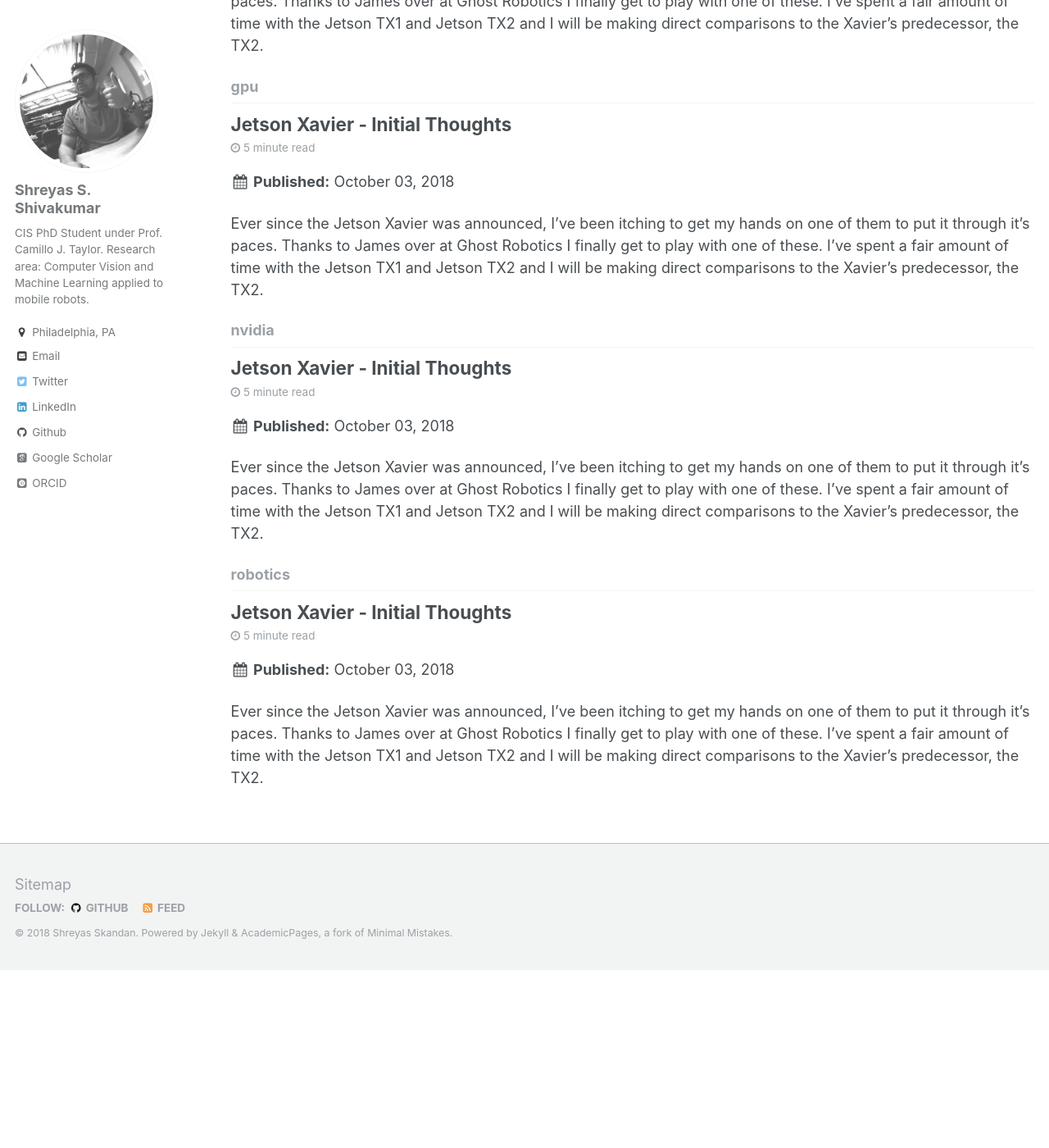
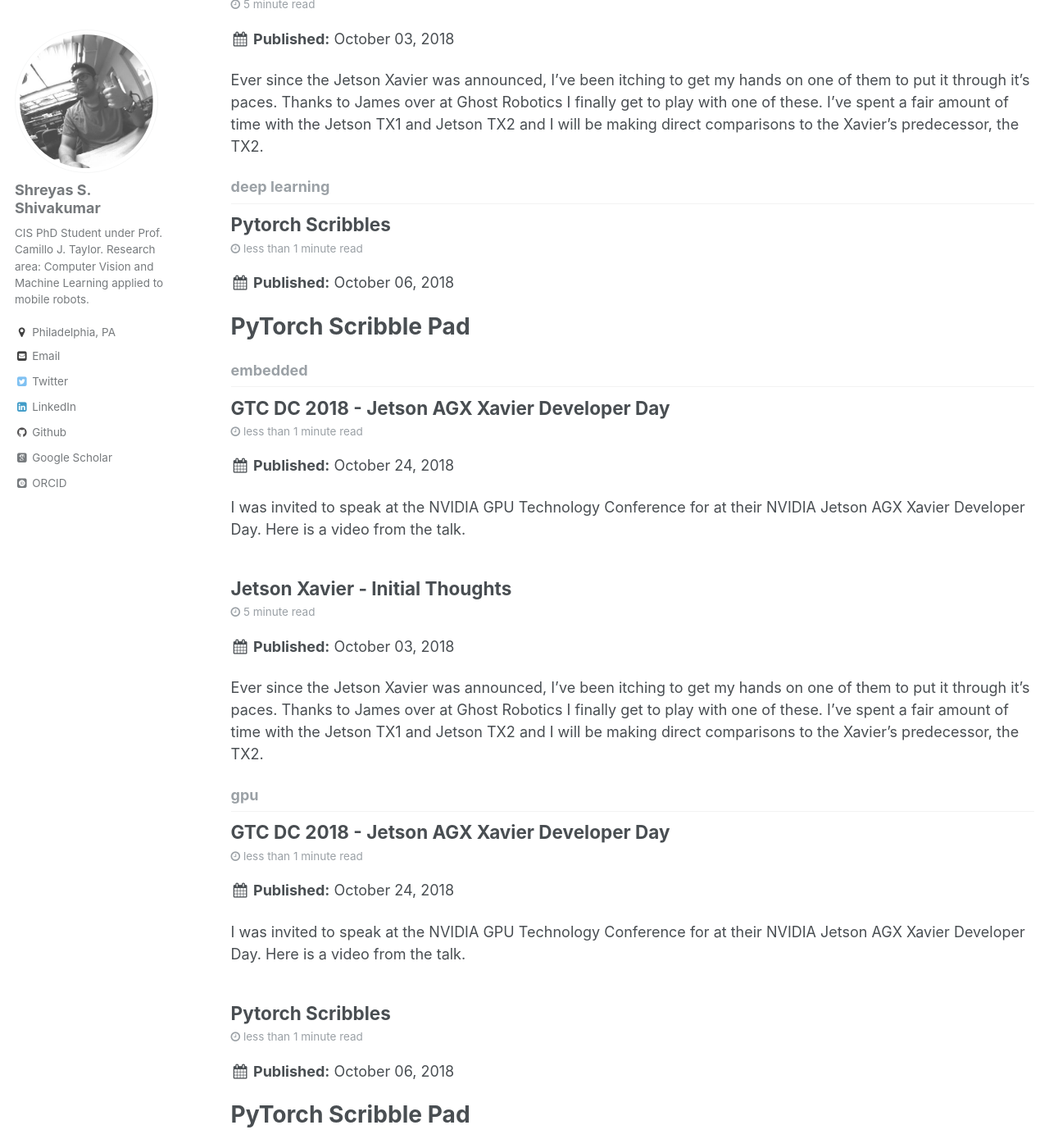
Before and after one commit to ShreyasSkandan/ShreyasSkandan.github.io, a Jekyll site: the page built from _pages/tag-archive.html, in a window 1280 px wide and 1400 px high, scrolled down 672 px. Shown: the whole window at 82% size. Built offline with Jekyll 4.4.1, drawn with Linux system fonts in a browser that asks for light colours; some web fonts are replaced; before the commit the page ends 1855 px from its top, so only the background shows below that; some of the changed text lies outside the part shown.

Commit message:
talk addition

````diff
--- /dev/null
+++ b/_posts/2018-10-24-gtcdc.md
@@ -0,0 +1,16 @@
+---
+title: 'GTC DC 2018 - Jetson AGX Xavier Developer Day'
+date: 2018-10-24
+permalink: /posts/gtcdc-talk/
+tags:
+  - embedded
+  - gpu
+  - robotics
+  - computer vision
+  - nvidia
+---
+
+I was invited to speak at the NVIDIA GPU Technology Conference for at their
+NVIDIA Jetson AGX Xavier Developer Day. Here is a video from the talk.
+
+[![GTCDC2018](https://img.youtube.com/vi/FLunb5Y-USI/0.jpg)](https://www.youtube.com/watch?v=FLunb5Y-USI)
--- /dev/null
+++ b/_posts/2018-10-6-pytorchtips.md
@@ -0,0 +1,32 @@
+---
+title: 'Pytorch Scribbles'
+date: 2018-10-6
+permalink: /posts/pytorch_notes/
+tags:
+  - gpu
+  - robotics
+  - computer vision
+  - deep learning
+  - pytorch
+---
+
+PyTorch Scribble Pad
+======
+
+This page is a collection of notes and tips for myself in getting familiar with
+the workings of PyTorch.
+
+__1. Transfering Weights__
+
+If you have a pretrained network A with some layers A:{x,y,z} and you have a new
+network architecture with some layers B:{w,x,y,z,a}, and you wish to transfer
+weights learned from network A for layers {x,y,z} to B, you can do it using the
+following:
+
+```
+pretrained_model_weights = torch.load('../path/model.pth')
+new_model_weights = model.state_dict()
+pretrained_model_weights = {k: v for k, v in pretrained_model_weights.items() if k in new_model_weights}
+new_model_weights.update(pretrained_model_weights)
+model.load_state_dict(new_model_weights)
+```
````
Also changed, not shown: _pages/about.md (+2 -1 lines), 14 other files.
